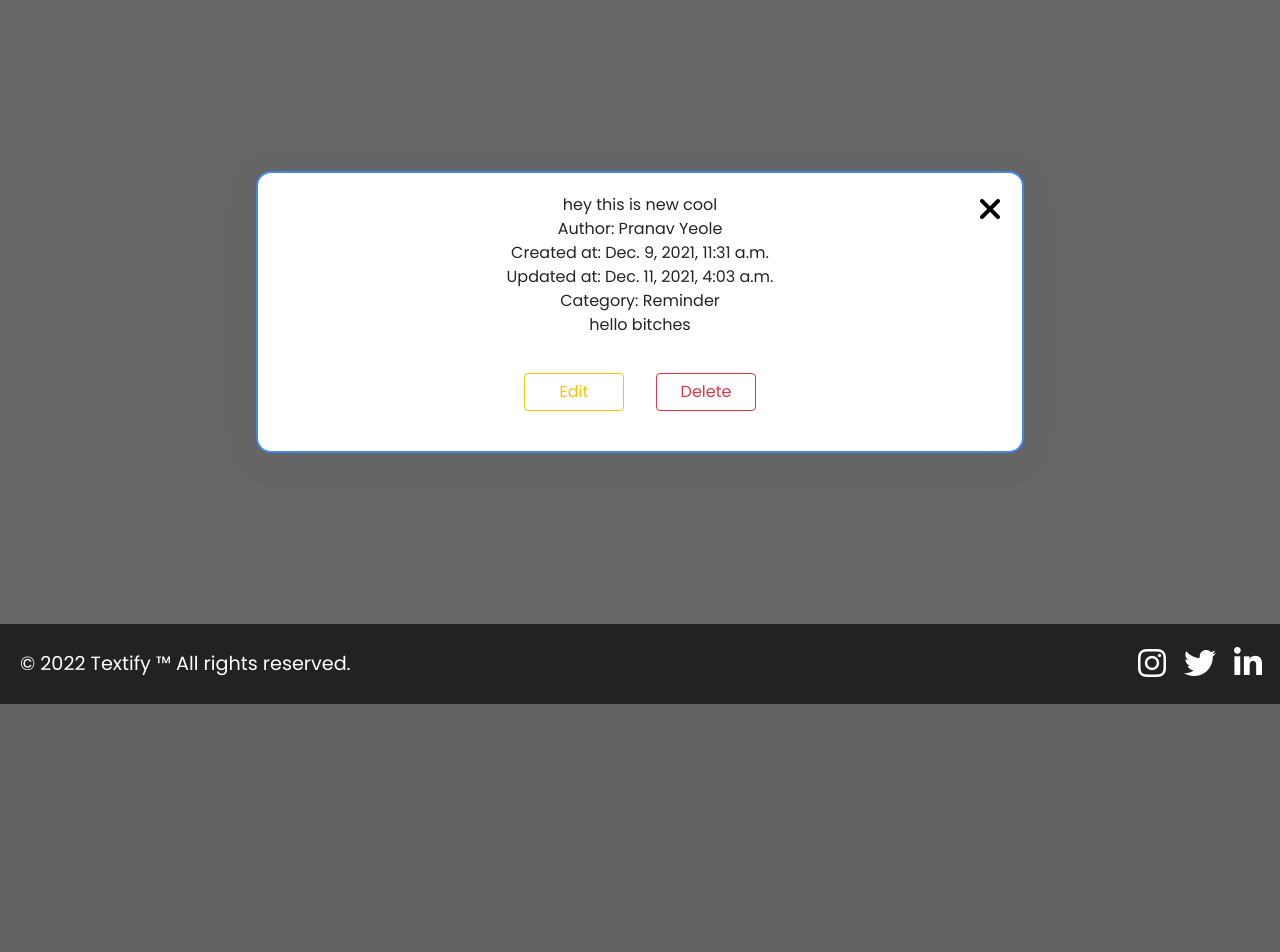
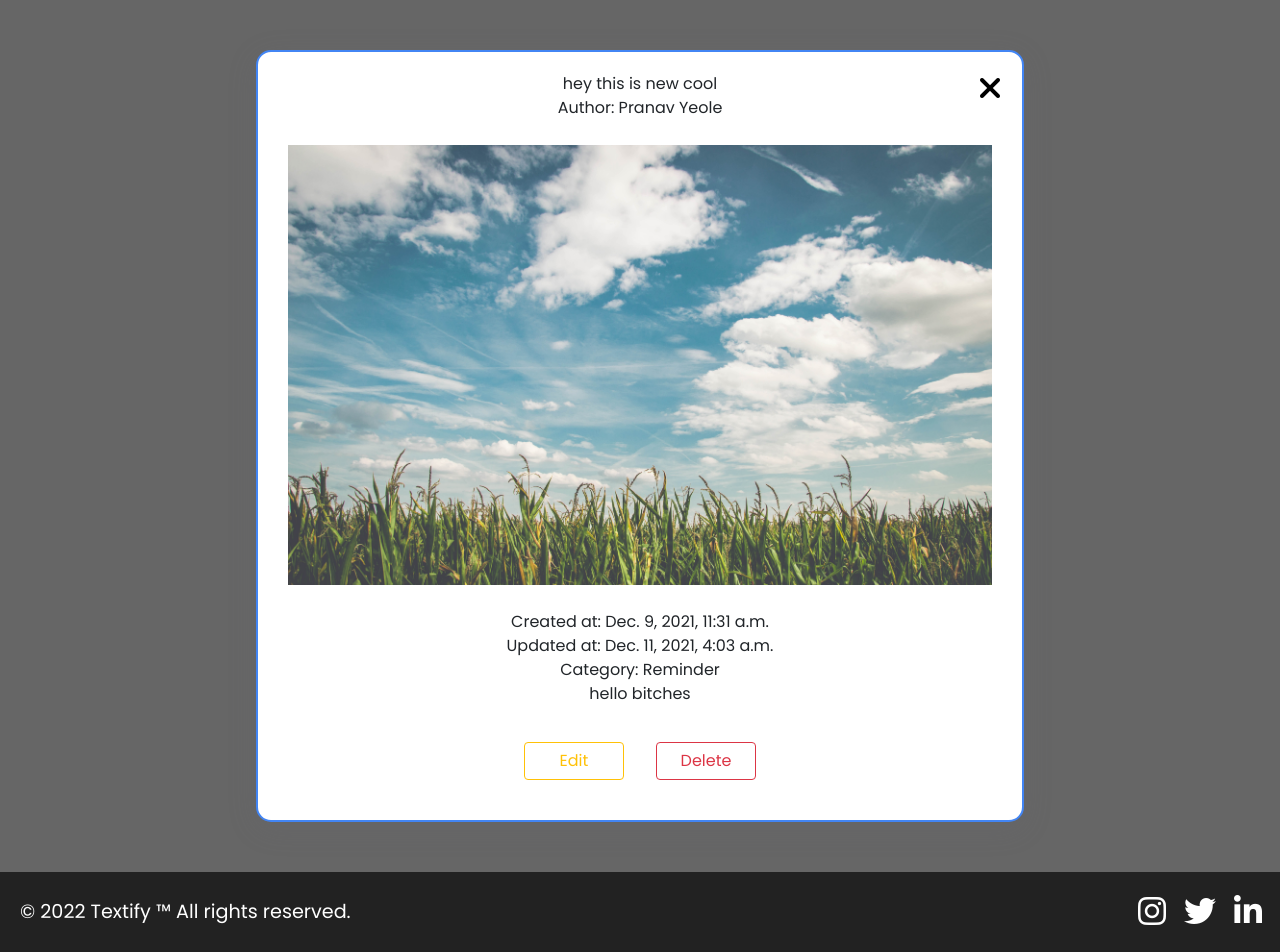
Before and after one commit to pranvinit/textify, a Django app: page /text/7 in a window 1280 px wide. Shown: the part 96-1048 px from the top of the page. Before the commit the page ends 800 px from the top, so only its background shows below. Run offline with Django 3.2, Linux system fonts and the light colour scheme; data comes from the database, SQL or seed files in the repository; both versions use the stored data as it was after the commit; some libraries are stand-ins or nearby versions.

```diff
--- a/textifyapi/forms.py
+++ b/textifyapi/forms.py
@@ -1,7 +1,7 @@
 from django import forms
 from .models import Text
 
-class TextCreateForm(forms.ModelForm):
+class TextForm(forms.ModelForm):
     class Meta:
         model = Text
         fields = ('title', 'content', 'image', 'category', 'severity', 'pinned', 'user')
--- a/textifyapi/static/textifyapi/base.css
+++ b/textifyapi/static/textifyapi/base.css
@@ -97,6 +97,18 @@ nav{
     text-decoration: none;
     color: #fff;
 }
+#socials li:nth-child(1) i:hover{
+    color: #f20089;
+    transition: all 200ms linear;
+}
+#socials li:nth-child(2) i:hover{
+    color: #1DA1F2;
+    transition: all 200ms linear;
+}
+#socials li:nth-child(3) i:hover{
+    color: #007dbb;
+    transition: all 200ms linear;
+}
 
 footer{
     position: absolute;
--- a/textifyapi/static/textifyapi/textdetail.css
+++ b/textifyapi/static/textifyapi/textdetail.css
@@ -62,3 +62,16 @@
 #options button{
     width: 100px;
 }
+
+#detail_image_container{
+    width: 55vw;
+    max-height: 55vh;
+    margin: 25px 0;
+    overflow: hidden;
+}
+#detail_image_container img{
+    object-fit: cover;
+    object-position: center;
+    width: 100%;
+    height: 100%;
+}
--- a/textifyapi/templates/registration/signup.html
+++ b/textifyapi/templates/registration/signup.html
@@ -7,7 +7,7 @@
 
 {% block content %}
 <span>Fill the form to signup</span>
-<form method="POST">
+<form method="POST" enctype="multipart/form-data">
     {% csrf_token %}
     {{form.as_p}}
     <input type="submit" value="Submit">
--- a/textifyapi/templates/textifyapi/base.html
+++ b/textifyapi/templates/textifyapi/base.html
@@ -8,6 +8,7 @@
     <meta content="Django and Bootstrap website where users can create accounts and store notes, reminders etc. and perform general operations on their data (search, sort, CRUD)
     " name="description">
     <title>Textify</title>
+    <link rel="icon" href="{% static 'texitifyapi/logo/logo.png' %}" type="image/png">
     <link rel="stylesheet" href="{% static 'textifyapi/base.css' %}" type="text/css">
     <link href="https://cdn.jsdelivr.net/npm/bootstrap@5.1.3/dist/css/bootstrap.min.css" rel="stylesheet" integrity="sha384-1BmE4kWBq78iYhFldvKuhfTAU6auU8tT94WrHftjDbrCEXSU1oBoqyl2QvZ6jIW3" crossorigin="anonymous">
     <script src="https://use.fontawesome.com/b117b538d9.js"></script>
@@ -26,7 +27,7 @@
             </form>
             <ul id="nav_list">
                 <li>Profile</li>
-                <li>Refresh</li>
+                <li><a href="{% url 'textlist' %}">Refresh</a></li>
                 <li><a href="{% url 'signup' %}">Sign up</a></li>
             </ul>
         </nav>
--- a/textifyapi/templates/textifyapi/textdetail.html
+++ b/textifyapi/templates/textifyapi/textdetail.html
@@ -16,6 +16,11 @@
             </a>
             <span>{{object.title}}</span>
             <span>Author: {{object.user.name}}</span>
+            {% if object.image %}
+            <div id="detail_image_container">
+                <img src="{{object.image.url}}" alt="{{object.title}}">
+            </div>
+            {% endif %}
             <span>Created at: {{object.created_at}}</span>
             <span>Updated at: {{object.updated_at}}</span>
             <span>Category: {{object.get_category_display}}</span>
--- a/textifyapi/views.py
+++ b/textifyapi/views.py
@@ -3,7 +3,7 @@ from django.views.generic import ListView
 from django.views.generic.detail import DetailView
 from django.views.generic.edit import CreateView, UpdateView, DeleteView
 from django.urls import reverse_lazy
-from .forms import TextCreateForm
+from .forms import TextForm
 from .models import Text, User
 
 
@@ -42,13 +42,13 @@ class TextList(ListView):
 
 class TextCreate(CreateView):
     model = Text
-    form_class = TextCreateForm
+    form_class = TextForm
     template_name = "textifyapi/textcreate.html"
 
 class TextUpdate(UpdateView):
     model = Text
     template_name = "textifyapi/textupdate.html"
-    fields = "__all__"
+    form_class = TextForm
     success_url = reverse_lazy("textlist")
 
 class TextDelete(DeleteView):
```
Also changed, not shown: textifyapi/static/textifyapi/textupdate.css (added, +25 -0 lines), textifyapi/templates/textifyapi/textupdate.html (+11 -4 lines), db.sqlite3.
